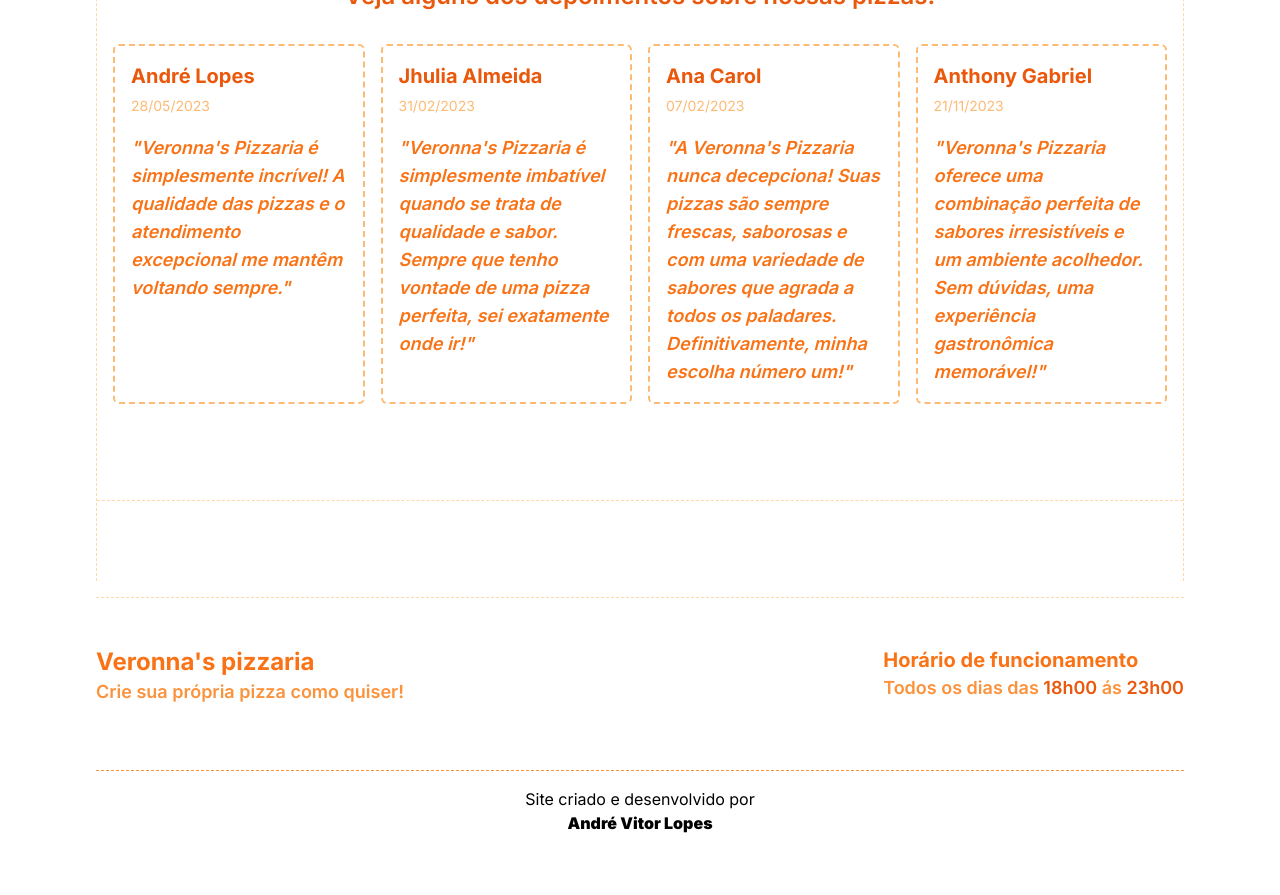
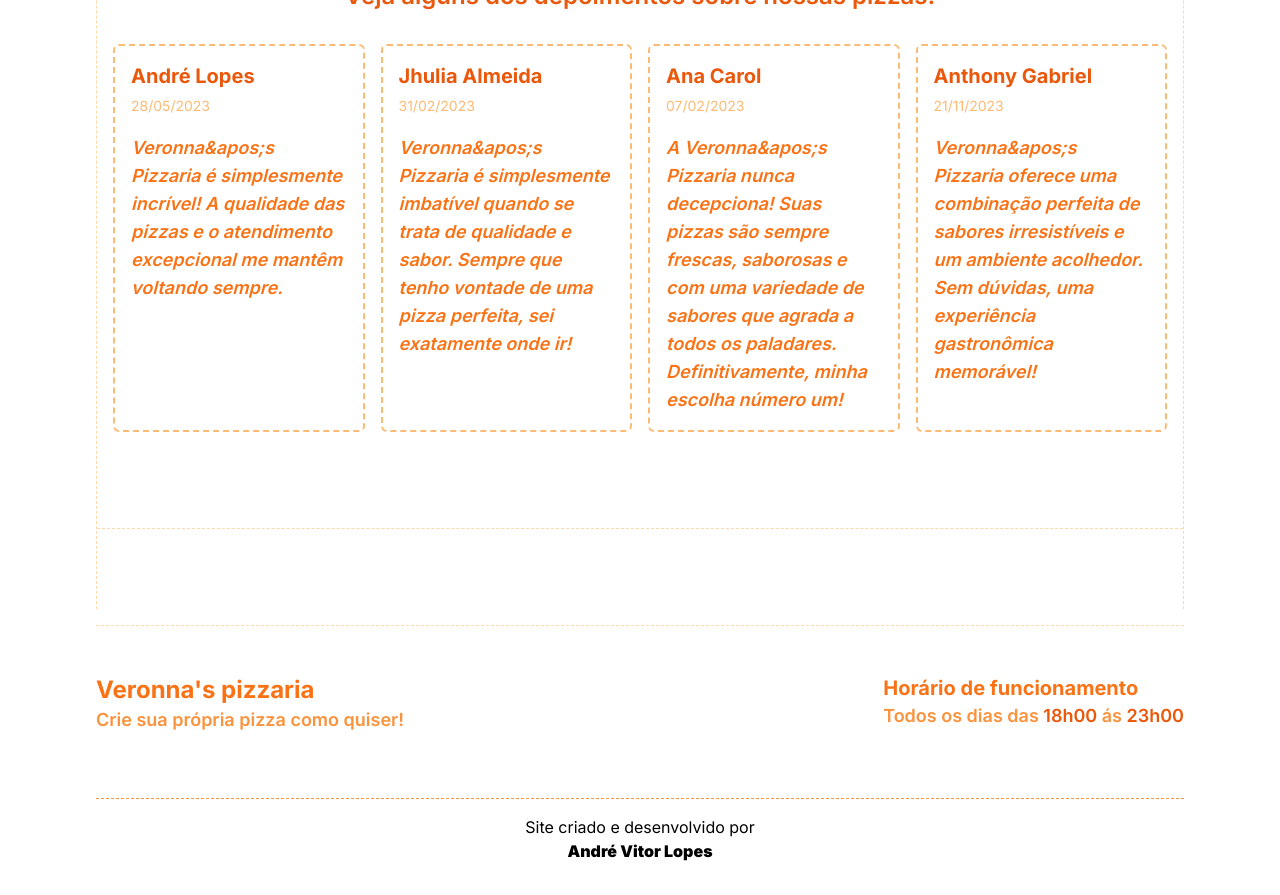
Before and after one commit to Andrevlopess/VeronnasPizzaria, a Next.js app: page / in a window 1280 px wide. Shown: the part 2260-3155 px from the top of the page. Before the commit the page ends 3127 px from the top, so only its background shows below. Built offline with nearby package versions, Linux system fonts and the light colour scheme; no server answers.

Commit message:
fixing deploy

```diff
--- a/app/page.tsx
+++ b/app/page.tsx
@@ -143,7 +143,7 @@ export default function Home() {
               <span className="text-sm font-normal text-orange-300"> 28/05/2023</span></h1>
 
             <h3 className="text-lg italic text-orange-500 font-semibold">
-              "Veronna&apos;s Pizzaria é simplesmente incrível! A qualidade das pizzas e o atendimento excepcional me mantêm voltando sempre."
+              {"Veronna&apos;s Pizzaria é simplesmente incrível! A qualidade das pizzas e o atendimento excepcional me mantêm voltando sempre."}
             </h3>
           </div>
           <div className="flex flex-col border-2 border-dashed hover:border-solid hover:shadow-xl transition rounded-md border-orange-300 p-4 gap-4">
@@ -151,7 +151,7 @@ export default function Home() {
               <span className="text-sm font-normal text-orange-300"> 31/02/2023</span></h1>
 
             <h3 className="text-lg italic text-orange-500 font-semibold">
-            "Veronna&apos;s Pizzaria é simplesmente imbatível quando se trata de qualidade e sabor. Sempre que tenho vontade de uma pizza perfeita, sei exatamente onde ir!"
+            {"Veronna&apos;s Pizzaria é simplesmente imbatível quando se trata de qualidade e sabor. Sempre que tenho vontade de uma pizza perfeita, sei exatamente onde ir!"}
             </h3>
           </div>
           <div className="flex flex-col border-2 border-dashed hover:border-solid hover:shadow-xl transition rounded-md border-orange-300 p-4 gap-4">
@@ -159,7 +159,7 @@ export default function Home() {
               <span className="text-sm font-normal text-orange-300">07/02/2023</span></h1>
 
             <h3 className="text-lg italic text-orange-500 font-semibold">
-              "A Veronna&apos;s Pizzaria nunca decepciona! Suas pizzas são sempre frescas, saborosas e com uma variedade de sabores que agrada a todos os paladares. Definitivamente, minha escolha número um!"
+             { "A Veronna&apos;s Pizzaria nunca decepciona! Suas pizzas são sempre frescas, saborosas e com uma variedade de sabores que agrada a todos os paladares. Definitivamente, minha escolha número um!"}
             </h3>
           </div>
           <div className="flex flex-col border-2 border-dashed hover:border-solid hover:shadow-xl transition rounded-md border-orange-300 p-4 gap-4">
@@ -168,7 +168,7 @@ export default function Home() {
 
             <h3 className="text-lg italic text-orange-500 font-semibold">
 
-              "Veronna&apos;s Pizzaria oferece uma combinação perfeita de sabores irresistíveis e um ambiente acolhedor. Sem dúvidas, uma experiência gastronômica memorável!"
+              {"Veronna&apos;s Pizzaria oferece uma combinação perfeita de sabores irresistíveis e um ambiente acolhedor. Sem dúvidas, uma experiência gastronômica memorável!"}
             </h3>
           </div>
 
--- a/components/PizzaOrder.tsx
+++ b/components/PizzaOrder.tsx
@@ -59,7 +59,9 @@ const PizzaOrder: React.FC<PizzaOrderProps> = ({
 
                         {selectedIngredients.map(ingredient => {
                             return (
-                                <h2 key={ingredient.description} className='text-lg font-semibold text-gray-800 border border-gray-300 p-2 rounded-md hover:border-orange-300'>
+                                <h2
+                                 key={ingredient.description}
+                                 className='text-lg font-semibold text-gray-800 border border-gray-300 p-2 rounded-md hover:border-orange-300'>
                                     {ingredient.description}
                                 </h2>
                             )
```
